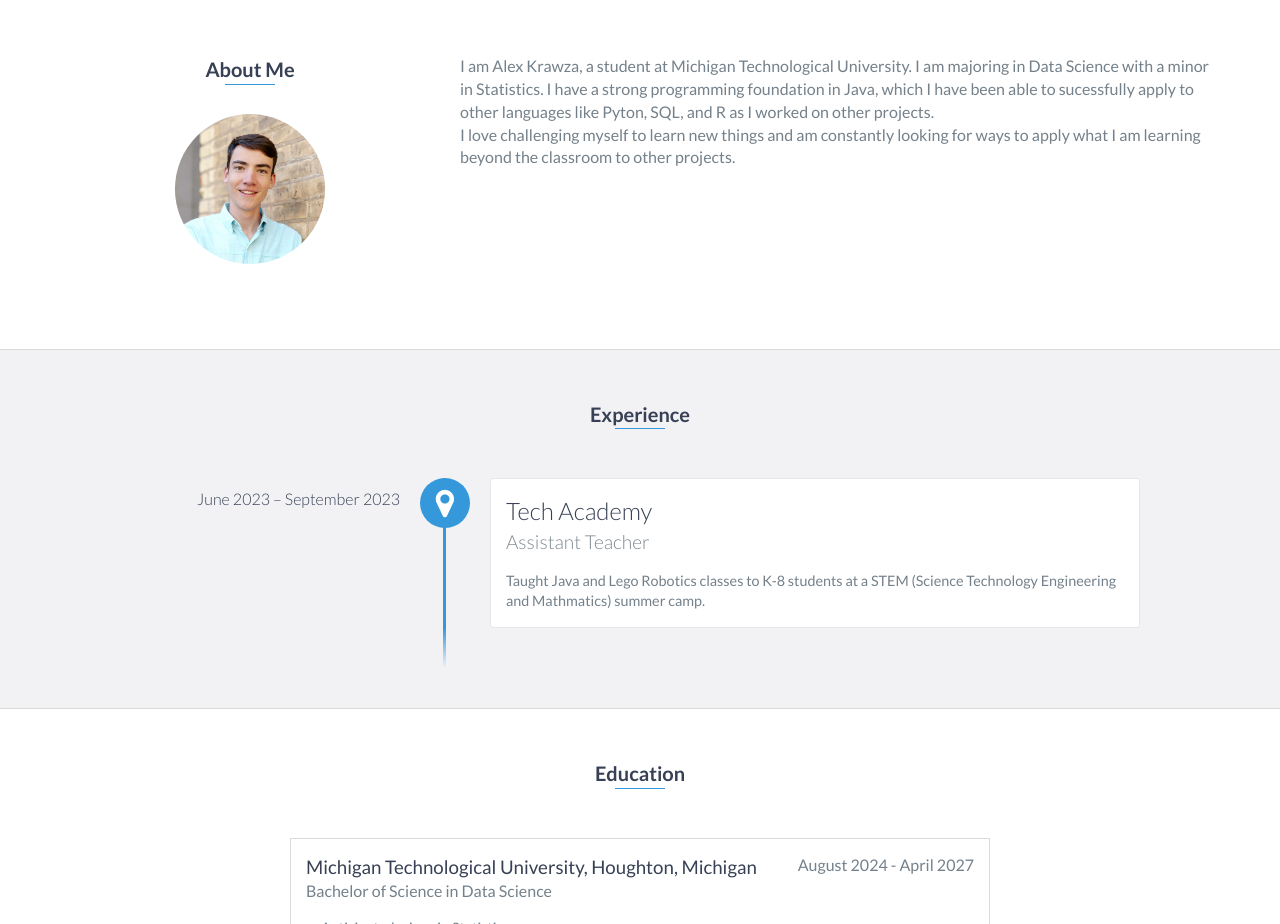
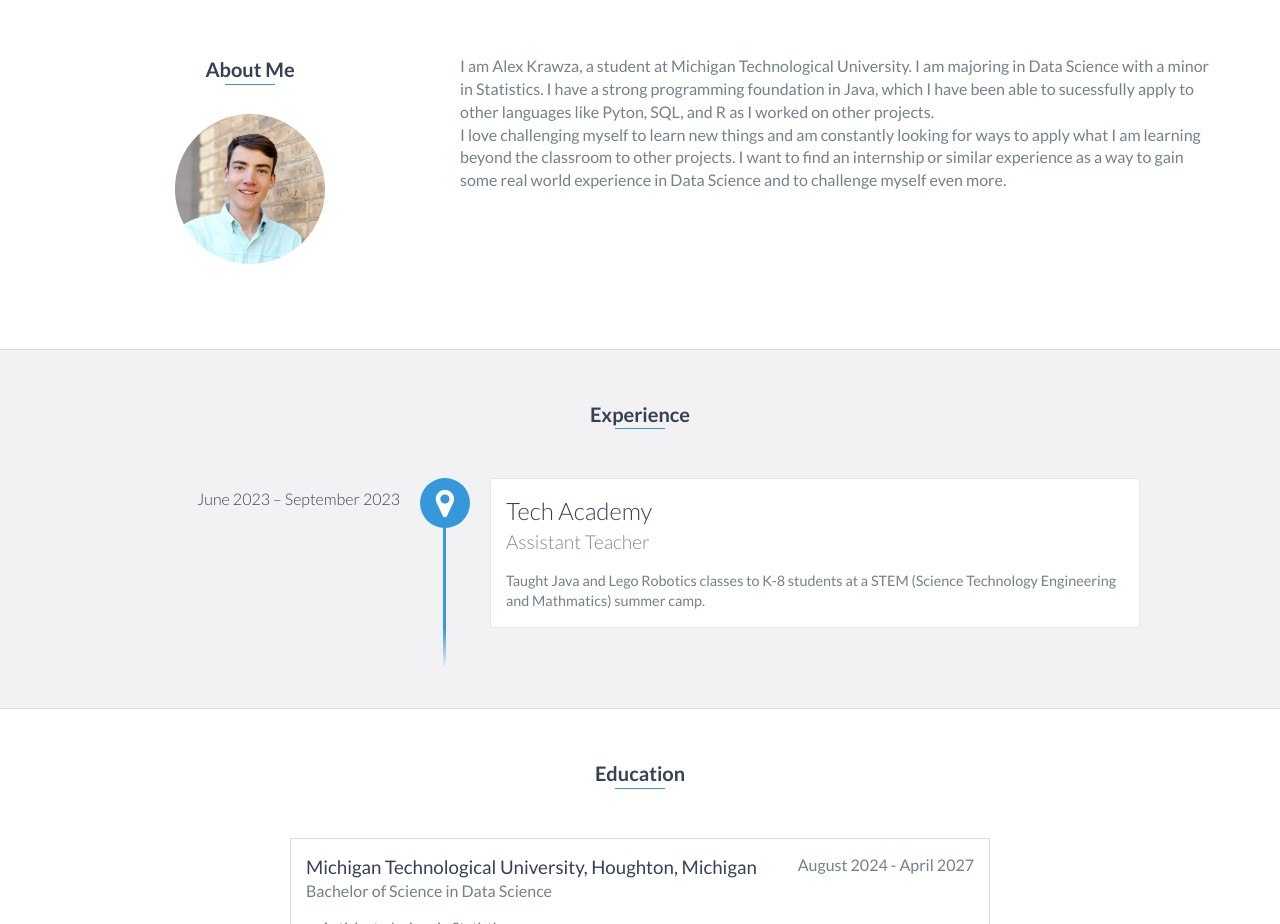
Before and after one commit to aikrawza/aikrawza.github.io, a website: page index.html in a window 1280 px wide. Shown: the part 820-1744 px from the top of the page. Drawn offline with nearby package versions, Linux system fonts and the light colour scheme.

Commit message:
Update index.html

```diff
--- a/index.html
+++ b/index.html
@@ -102,7 +102,8 @@
 		    </p>
 		    <p>
 			    I love challenging myself to learn new things and am constantly looking for ways to apply what I am learning beyond the classroom to
-			    other projects.
+			    other projects. I want to find an internship or similar experience as a way to gain some real world experience in Data Science and to
+			    challenge myself even more.
 		    </p>
                 </div>
             </div>
```
